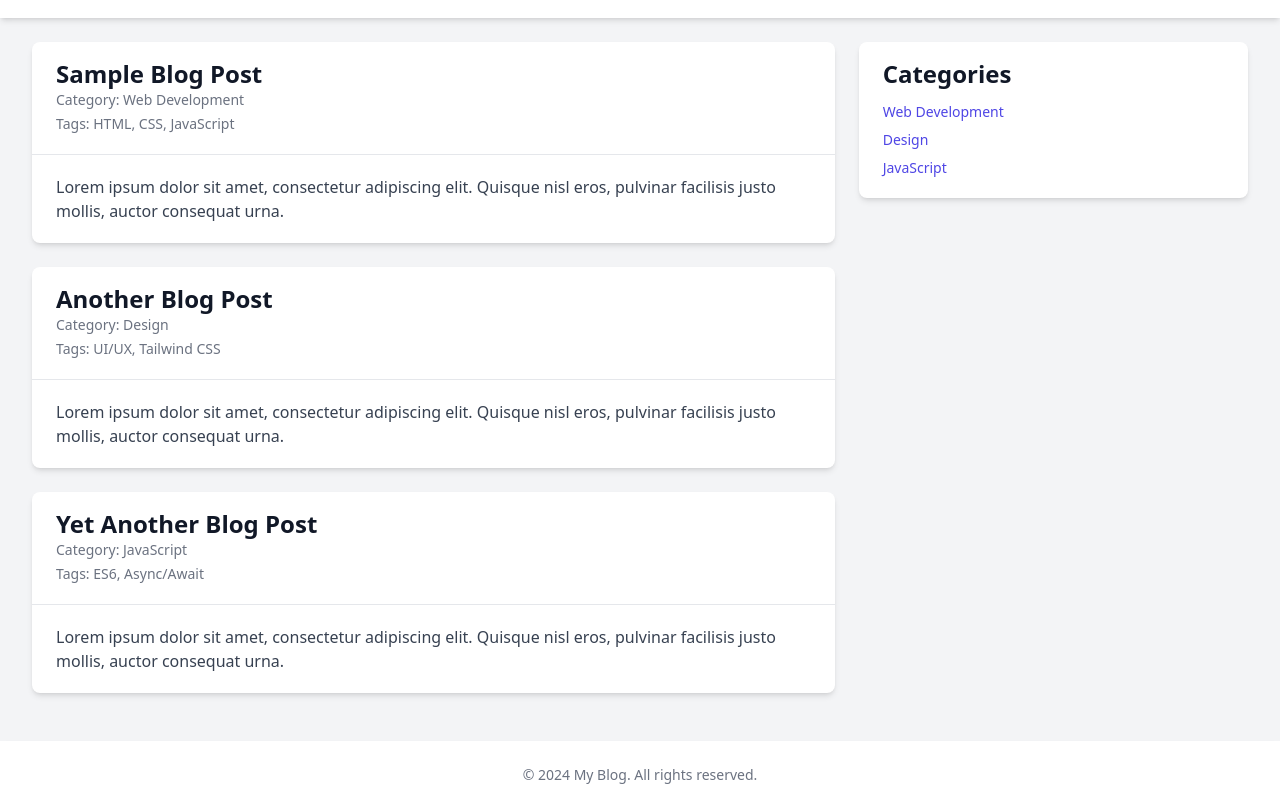
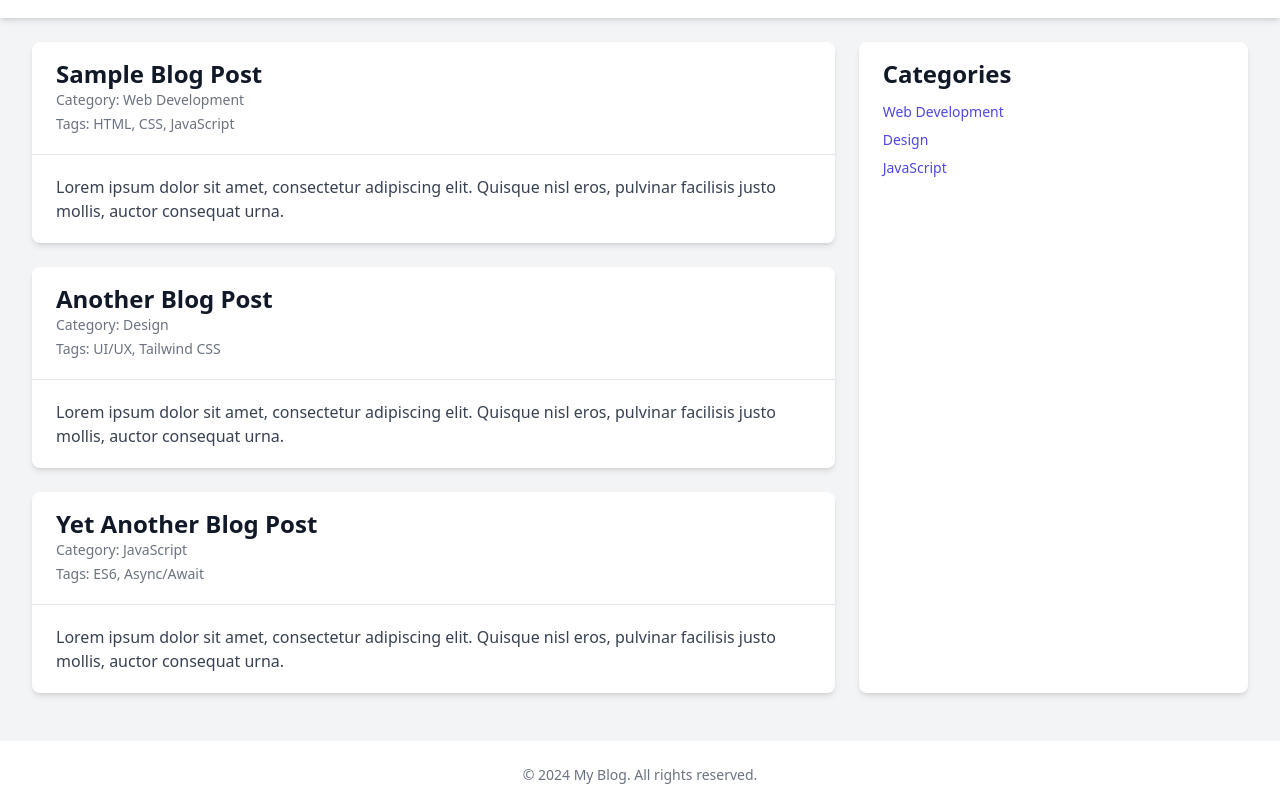
Before and after one commit to areebaqamar021/html-css-js, a website: page blogplatform-tailwind/index.html in a window 1280 px wide. Shown: the part 70-879 px from the top of the page. Drawn offline with nearby package versions, Linux system fonts and the light colour scheme; files that its build step writes are made by us from their sources.

Commit message:
Remove `self-start` class from `aside` element.

```diff
--- a/blogplatform-tailwind/index.html
+++ b/blogplatform-tailwind/index.html
@@ -56,7 +56,8 @@
       </section>
 
       <!-- Sidebar Section -->
-      <aside class="bg-white shadow-md rounded-lg overflow-hidden mb-6 md:col-span-1 self-start">
+
+      <aside class="bg-white shadow-md rounded-lg overflow-hidden mb-6 md:col-span-1">
         <div class="px-4 py-5 sm:px-6">
           <h3 class="text-2xl leading-6 font-bold text-gray-900">Categories</h3>
           <ul class="mt-4 space-y-2">
```
